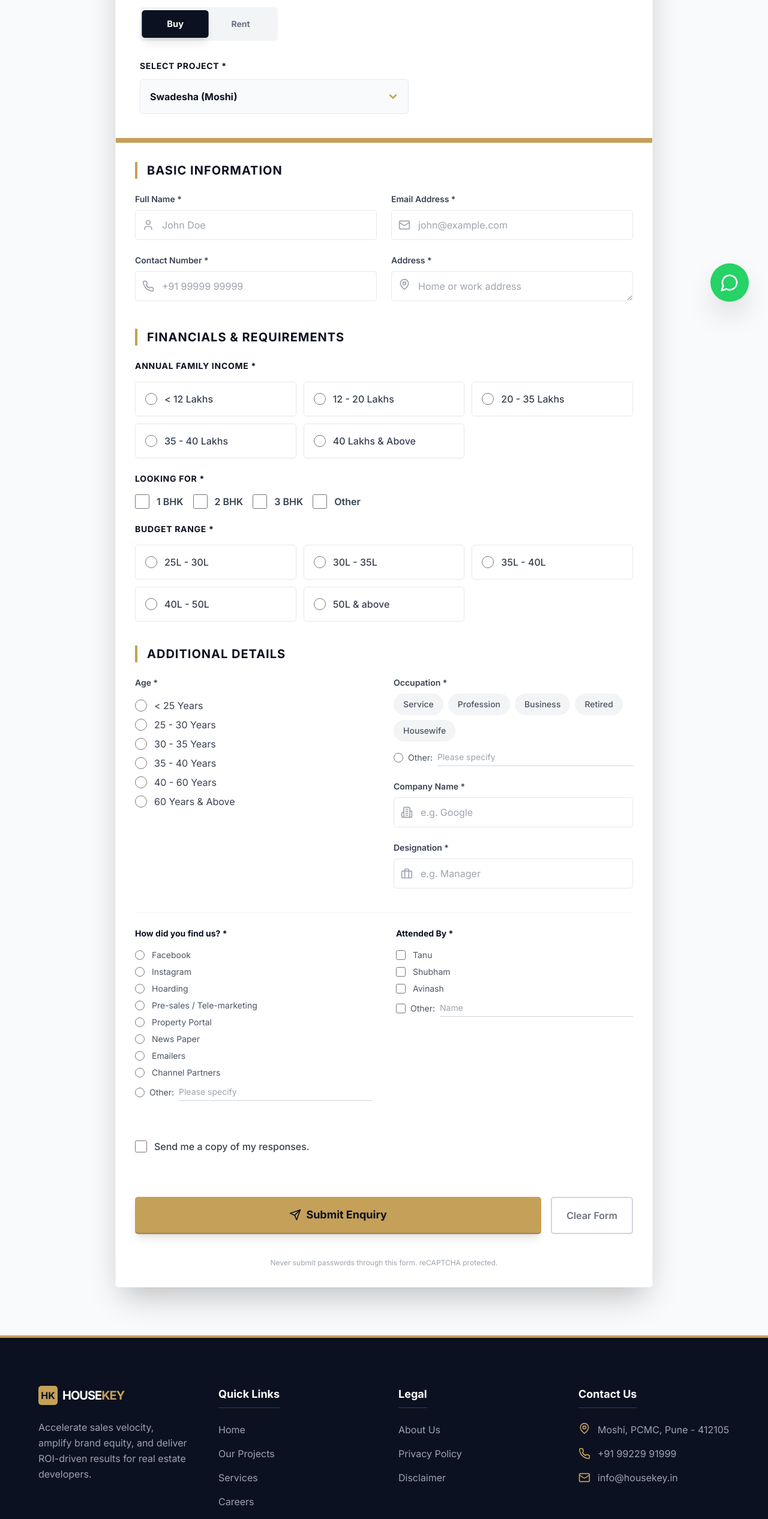
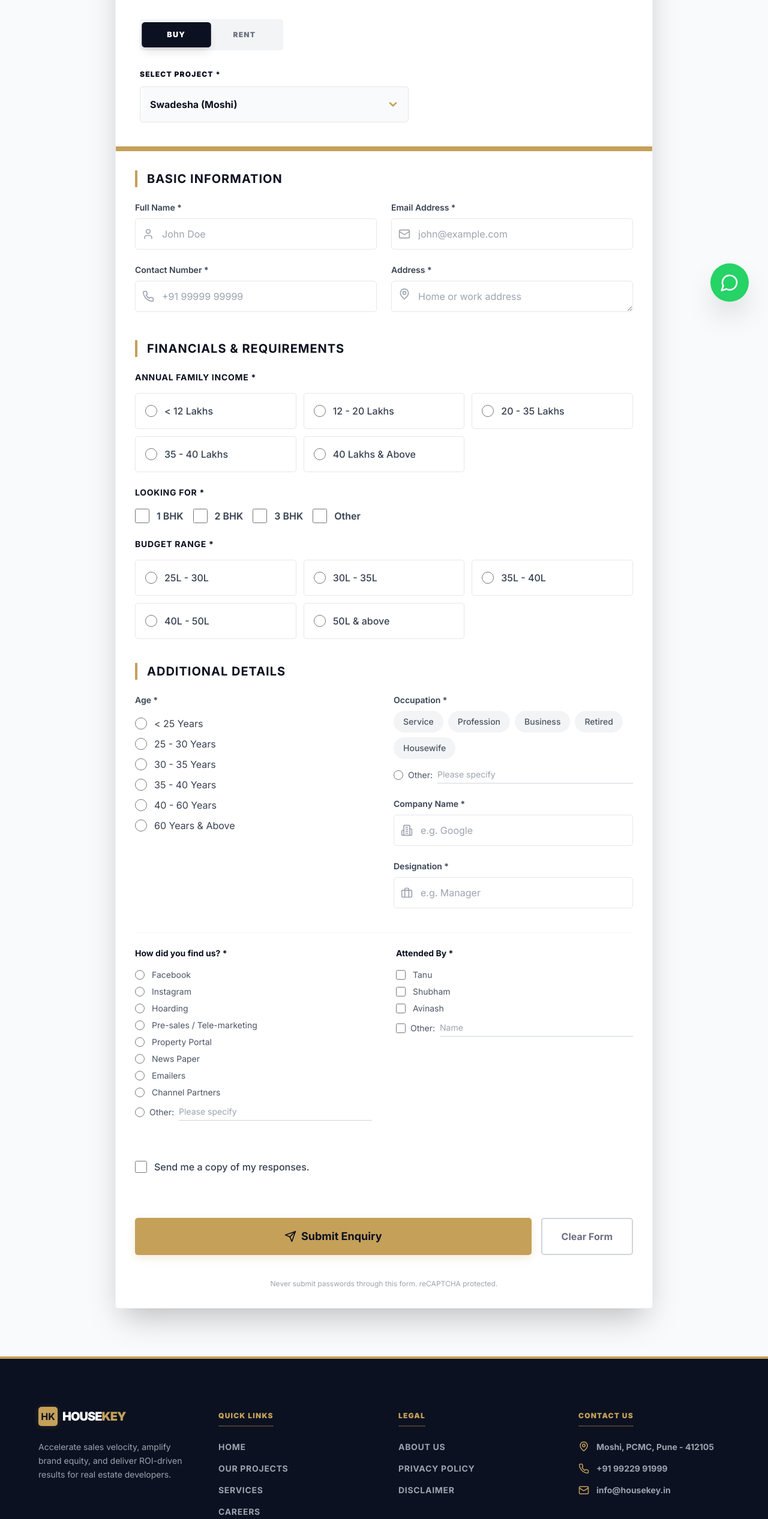
Before and after one commit to teamglobal1998-creator/housekey, a Next.js app: page /enquiry in a window 1280 px wide. Shown: the part 265-2797 px from the top of the page at 60% size. Built offline with nearby package versions, Linux system fonts and the light colour scheme.

Commit message:
style: standardize typography and design tokens across the entire site for perfect consistency

```diff
--- a/app/enquiry/page.tsx
+++ b/app/enquiry/page.tsx
@@ -56,7 +56,7 @@ export default function EnquiryPage() {
         <div className="bg-white shadow-2xl rounded-[5px] overflow-hidden border border-gray-100">
           {/* Header */}
           <div className="bg-white p-6 md:p-10 border-b-4 md:border-b-8 border-accent relative">
-            <h1 className="text-3xl md:text-4xl font-bold text-primary mb-3">HouseKey Enquiry Form</h1>
+            <h1 className="mb-3">HouseKey Enquiry Form</h1>
             <div className="flex flex-col sm:flex-row gap-4 mb-6 md:mb-8 text-sm md:text-base font-semibold text-gray-600">
               <a href="tel:+917448090909" className="flex items-center gap-2 hover:text-accent transition-colors">
                 <Phone size={18} className="text-accent" /> +91 74480 90909
@@ -68,18 +68,18 @@ export default function EnquiryPage() {
 
             <div className="flex flex-col gap-8">
               {/* Type Selection Tabs */}
-              <div className="inline-flex p-1.5 bg-gray-100 rounded-2xl self-start">
+              <div className="inline-flex p-1.5 bg-gray-100 rounded-[5px] self-start">
                 <button
                   type="button"
                   onClick={() => setActiveTab("buy")}
-                  className={`px-10 py-3 rounded-xl text-sm font-bold transition-all duration-300 ${activeTab === "buy" ? "bg-primary text-white shadow-lg scale-105" : "text-gray-500 hover:text-primary"}`}
+                  className={`px-10 py-3 rounded-[5px] text-xs font-black tracking-widest uppercase transition-all duration-300 ${activeTab === "buy" ? "bg-primary text-white shadow-lg scale-105" : "text-gray-500 hover:text-primary"}`}
                 >
                   Buy
                 </button>
                 <button
                   type="button"
                   onClick={() => setActiveTab("rent")}
-                  className={`px-10 py-3 rounded-xl text-sm font-bold transition-all duration-300 ${activeTab === "rent" ? "bg-primary text-white shadow-lg scale-105" : "text-gray-500 hover:text-primary"}`}
+                  className={`px-10 py-3 rounded-[5px] text-xs font-black tracking-widest uppercase transition-all duration-300 ${activeTab === "rent" ? "bg-primary text-white shadow-lg scale-105" : "text-gray-500 hover:text-primary"}`}
                 >
                   Rent
                 </button>
@@ -92,9 +92,9 @@ export default function EnquiryPage() {
                   animate={{ opacity: 1, scale: 1 }}
                   className="space-y-3"
                 >
-                  <label className="block text-sm font-bold text-primary uppercase tracking-wider">Select Project *</label>
+                  <label className="block text-xs font-black text-primary uppercase tracking-widest">Select Project *</label>
                   <div className="relative group max-w-md">
-                    <select required className="w-full p-4 bg-gray-50 border border-gray-200 rounded-2xl focus:ring-2 focus:ring-accent outline-none font-bold text-primary appearance-none cursor-pointer group-hover:bg-white transition-colors">
+                    <select required className="w-full p-4 bg-gray-50 border border-gray-200 rounded-[5px] focus:ring-2 focus:ring-accent outline-none font-bold text-primary appearance-none cursor-pointer group-hover:bg-white transition-colors">
                       <option value="Swadesha">Swadesha (Moshi)</option>
                       <option value="Aurum Avenue">Aurum Avenue (Manchar)</option>
                       <option value="Adi Prime">Adi Prime (Moshi)</option>
--- a/app/globals.css
+++ b/app/globals.css
@@ -12,31 +12,36 @@
 
 @layer base {
   body {
-    @apply bg-[var(--background)] text-[var(--foreground)];
+    @apply bg-[var(--background)] text-[var(--foreground)] antialiased leading-relaxed;
   }
+
+  h1 { @apply text-4xl md:text-6xl font-black tracking-tight; }
+  h2 { @apply text-3xl md:text-5xl font-bold tracking-tight; }
+  h3 { @apply text-2xl md:text-3xl font-bold; }
+  h4 { @apply text-xl md:text-2xl font-bold; }
+  p { @apply text-base text-gray-600 leading-relaxed; }
 }
 
 @layer components {
   .btn-primary {
-    @apply bg-accent text-primary px-6 py-3 rounded-md font-bold hover:bg-[#b08e4d] transition-colors shadow-lg border-b-2 border-primary/20;
+    @apply bg-accent text-primary px-8 py-4 rounded-[5px] font-bold hover:bg-white transition-all duration-300 shadow-[0_5px_15px_rgba(197,160,89,0.2)] hover:shadow-[0_8px_25px_rgba(197,160,89,0.3)] hover:-translate-y-1 active:translate-y-0 text-center;
   }
 
   .btn-outline {
-    @apply border-2 border-accent text-accent px-6 py-3 rounded-md font-semibold hover:bg-accent hover:text-primary transition-all underline-offset-4 decoration-accent/30;
+    @apply border-2 border-accent text-accent px-8 py-4 rounded-[5px] font-bold hover:bg-accent hover:text-primary transition-all text-center hover:-translate-y-1 active:translate-y-0;
   }
 
   .section-title {
-    @apply text-4xl font-bold text-primary mb-4 relative inline-block;
+    @apply text-3xl md:text-5xl font-black text-primary mb-6 relative inline-block text-left;
   }
 
   .section-title::after {
     content: '';
-    @apply absolute bottom-0 left-0 w-full h-1 bg-accent;
-    box-shadow: 0 2px 10px rgba(197, 160, 89, 0.5);
+    @apply absolute -bottom-2 left-0 w-20 h-1.5 bg-accent rounded-full;
   }
 
-  .text-highlight {
-    @apply text-accent font-semibold;
+  .card-premium {
+    @apply bg-white border border-gray-100 rounded-[5px] shadow-lg hover:shadow-2xl transition-all duration-300 hover:-translate-y-2;
   }
 }
 
--- a/components/Footer.tsx
+++ b/components/Footer.tsx
@@ -7,54 +7,54 @@ export default function Footer() {
             <div className="w-full px-6 md:px-12 lg:px-16">
                 <div className="grid grid-cols-1 md:grid-cols-4 gap-12 mb-16">
                     <div>
-                        <div className="flex items-center gap-2 mb-6">
-                            <div className="w-8 h-8 bg-accent rounded flex items-center justify-center text-primary font-bold">HK</div>
-                            <span className="text-xl font-bold tracking-tighter">HOUSE<span className="text-accent">KEY</span></span>
-                        </div>
-                        <p className="text-gray-400 leading-relaxed">
+                        <Link href="/" className="flex items-center gap-2 mb-6 group">
+                            <div className="w-8 h-8 bg-accent rounded-[5px] flex items-center justify-center text-primary font-bold shadow-[0_0_10px_rgba(197,160,89,0.2)]">HK</div>
+                            <span className="text-xl font-black tracking-tighter">HOUSE<span className="text-accent">KEY</span></span>
+                        </Link>
+                        <p className="text-gray-400 text-sm leading-relaxed">
                             Accelerate sales velocity, amplify brand equity, and deliver ROI-driven results for real estate developers.
                         </p>
                     </div>
 
                     <div>
-                        <h4 className="text-lg font-bold mb-6 border-b border-accent/30 pb-2 inline-block">Quick Links</h4>
-                        <ul className="space-y-4 text-gray-400">
-                            <li><Link href="/" className="hover:text-accent transition-colors">Home</Link></li>
-                            <li><Link href="/projects" className="hover:text-accent transition-colors">Our Projects</Link></li>
-                            <li><Link href="/services" className="hover:text-accent transition-colors">Services</Link></li>
-                            <li><Link href="/careers" className="hover:text-accent transition-colors">Careers</Link></li>
+                        <h4 className="text-xs font-black mb-6 border-b-2 border-accent/30 pb-2 inline-block uppercase tracking-widest text-accent">Quick Links</h4>
+                        <ul className="space-y-4 text-sm font-bold uppercase tracking-wider">
+                            <li><Link href="/" className="text-gray-400 hover:text-white transition-colors">Home</Link></li>
+                            <li><Link href="/projects" className="text-gray-400 hover:text-white transition-colors">Our Projects</Link></li>
+                            <li><Link href="/services" className="text-gray-400 hover:text-white transition-colors">Services</Link></li>
+                            <li><Link href="/careers" className="text-gray-400 hover:text-white transition-colors">Careers</Link></li>
                         </ul>
                     </div>
 
                     <div>
-                        <h4 className="text-lg font-bold mb-6 border-b border-accent/30 pb-2 inline-block">Legal</h4>
-                        <ul className="space-y-4 text-gray-400">
-                            <li><Link href="/about" className="hover:text-accent transition-colors">About Us</Link></li>
-                            <li><Link href="/privacy-policy" className="hover:text-accent transition-colors">Privacy Policy</Link></li>
-                            <li><Link href="/disclaimer" className="hover:text-accent transition-colors">Disclaimer</Link></li>
+                        <h4 className="text-xs font-black mb-6 border-b-2 border-accent/30 pb-2 inline-block uppercase tracking-widest text-accent">Legal</h4>
+                        <ul className="space-y-4 text-sm font-bold uppercase tracking-wider">
+                            <li><Link href="/about" className="text-gray-400 hover:text-white transition-colors">About Us</Link></li>
+                            <li><Link href="/privacy-policy" className="text-gray-400 hover:text-white transition-colors">Privacy Policy</Link></li>
+                            <li><Link href="/disclaimer" className="text-gray-400 hover:text-white transition-colors">Disclaimer</Link></li>
                         </ul>
                     </div>
 
                     <div>
-                        <h4 className="text-lg font-bold mb-6 border-b border-accent/30 pb-2 inline-block">Contact Us</h4>
-                        <ul className="space-y-4 text-gray-400">
+                        <h4 className="text-xs font-black mb-6 border-b-2 border-accent/30 pb-2 inline-block uppercase tracking-widest text-accent">Contact Us</h4>
+                        <ul className="space-y-4 text-sm font-bold">
                             <li className="flex items-start gap-3">
-                                <MapPin className="text-accent shrink-0" size={20} />
-                                <span>Moshi, PCMC, Pune - 412105</span>
+                                <MapPin className="text-accent shrink-0" size={18} />
+                                <span className="text-gray-400">Moshi, PCMC, Pune - 412105</span>
                             </li>
                             <li className="flex items-center gap-3">
-                                <Phone className="text-accent shrink-0" size={20} />
-                                <span>+91 99229 91999</span>
+                                <Phone className="text-accent shrink-0" size={18} />
+                                <a href="tel:+919922991999" className="text-gray-400 hover:text-white transition-colors">+91 99229 91999</a>
                             </li>
                             <li className="flex items-center gap-3">
-                                <Mail className="text-accent shrink-0" size={20} />
-                                <span>info@housekey.in</span>
+                                <Mail className="text-accent shrink-0" size={18} />
+                                <a href="mailto:info@housekey.in" className="text-gray-400 hover:text-white transition-colors">info@housekey.in</a>
                             </li>
                         </ul>
                     </div>
                 </div>
 
-                <div className="pt-10 border-t border-white/10 text-center text-gray-500 text-sm">
+                <div className="pt-10 border-t border-white/10 text-center text-gray-500 text-[10px] uppercase font-bold tracking-[0.2em]">
                     <p>© {new Date().getFullYear()} HouseKey Real Estate. All rights reserved.</p>
                 </div>
             </div>
--- a/components/Navbar.tsx
+++ b/components/Navbar.tsx
@@ -25,10 +25,10 @@ export default function Navbar() {
             }`}>
             <div className="w-full px-6 md:px-12 lg:px-16 flex justify-between items-center">
                 <Link href="/" className="flex items-center gap-2 group">
-                    <div className="w-10 h-10 bg-accent rounded-lg flex items-center justify-center text-primary font-bold text-xl shadow-[0_0_15px_rgba(197,160,89,0.3)] group-hover:shadow-accent/50 transition-all">
+                    <div className="w-10 h-10 bg-accent rounded-[5px] flex items-center justify-center text-primary font-bold text-xl shadow-[0_0_15px_rgba(197,160,89,0.3)] group-hover:shadow-accent/50 transition-all">
                         HK
                     </div>
-                    <span className={`text-2xl font-bold tracking-tighter ${isWhiteNav ? "text-primary" : "text-white"
+                    <span className={`text-xl md:text-2xl font-black tracking-tighter ${isWhiteNav ? "text-primary" : "text-white"
                         }`}>
                         HOUSE<span className="text-accent underline decoration-accent/30">KEY</span>
                     </span>
```
Also changed, not shown: app/page.tsx (+4 -4 lines).
